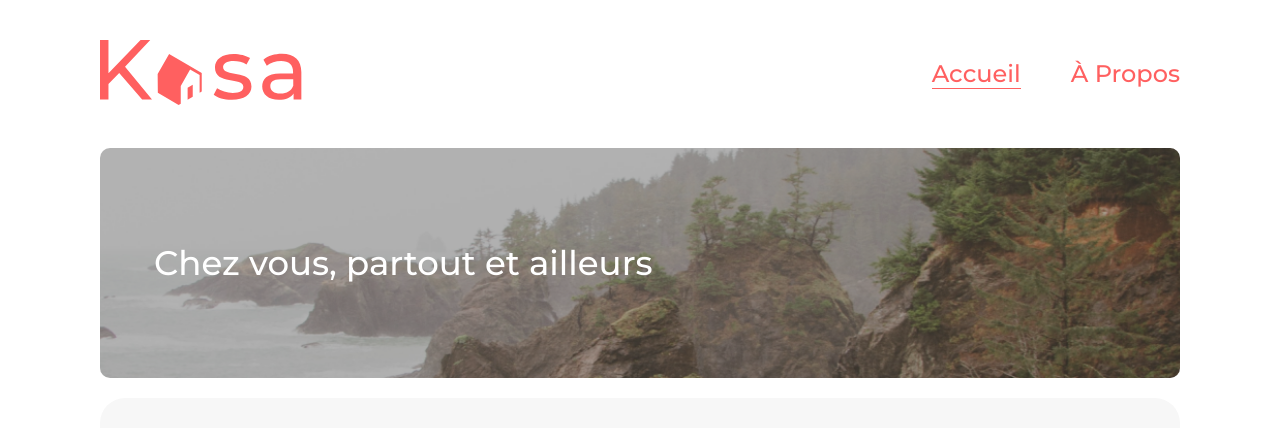
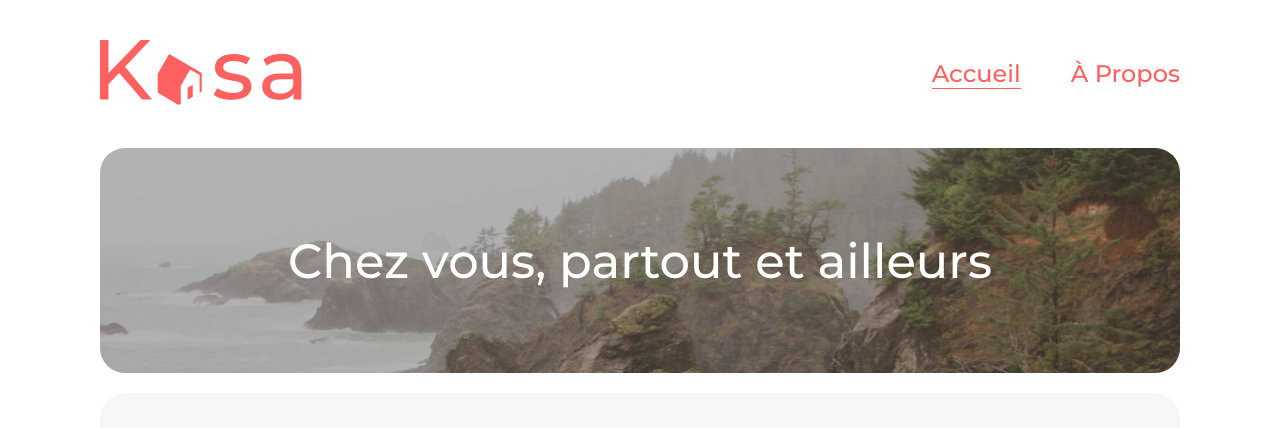
Before and after one commit to FlorianRampazzi/Kasa, a React (Create React App) app: page / in a window 1280 px wide. Shown: the top 428 px of the page. Built offline with nearby package versions, Linux system fonts and the light colour scheme.

Commit message:
Finished CSS on Banner component

```diff
--- a/src/components/Banner/Banner.css
+++ b/src/components/Banner/Banner.css
@@ -37,11 +37,34 @@
 
 @media screen and (min-width: 768px) {
   .kasa-banner-container {
-    height: 18vw;
     margin-bottom: 20px;
+  }
+  .kasa-banner-container::after {
+    border-radius: 2.5rem;
+  }
+  .kasa-banner-container-img {
+    border-radius: 2.5rem;
   }
   .kasa-banner-container-title {
     left: 5%;
     font-size: 3.4rem;
   }
+}
+@media screen and (min-width: 1024px) {
+  .kasa-banner-container {
+    height: 22.5rem;
+    margin-bottom: 2rem;
+  }
+  .kasa-banner-container::after {
+    border-radius: 2.5rem;
+  }
+  .kasa-banner-container-img {
+    border-radius: 2.5rem;
+  }
+  .kasa-banner-container-title {
+    left: 50%;
+    transform: translate(-50%, -50%);
+    text-align: center;
+    font-size: 4.8rem;
+  }
 }/*# sourceMappingURL=Banner.css.map */
--- a/src/components/Banner/Banner.scss
+++ b/src/components/Banner/Banner.scss
@@ -33,16 +33,38 @@
         z-index: 1;
     }
 }
+
 @media screen and (min-width: 768px){
     .kasa-banner-container {
-        height: 18vw ;
         margin-bottom: 20px;
+        &::after {
+            border-radius: 2.5rem;
+        }
+        &-img {
+            border-radius: 2.5rem;
+        }
         &-title {
             left: 5%;
             font-size: 3.4rem;
         }
     }
 }
+
 @media screen and (min-width: 1024px){
-
+    .kasa-banner-container {
+        height: 22.5rem ;
+        margin-bottom: 2rem;
+        &::after {
+            border-radius: 2.5rem;
+        }
+        &-img {
+            border-radius: 2.5rem;
+        }
+        &-title {
+            left: 50%;
+            transform: translate(-50%, -50%);
+            text-align: center;
+            font-size: 4.8rem;
+        }
+    }
 }
```
Also changed, not shown: 1 other file (tests, documents, lock files or other folders).
